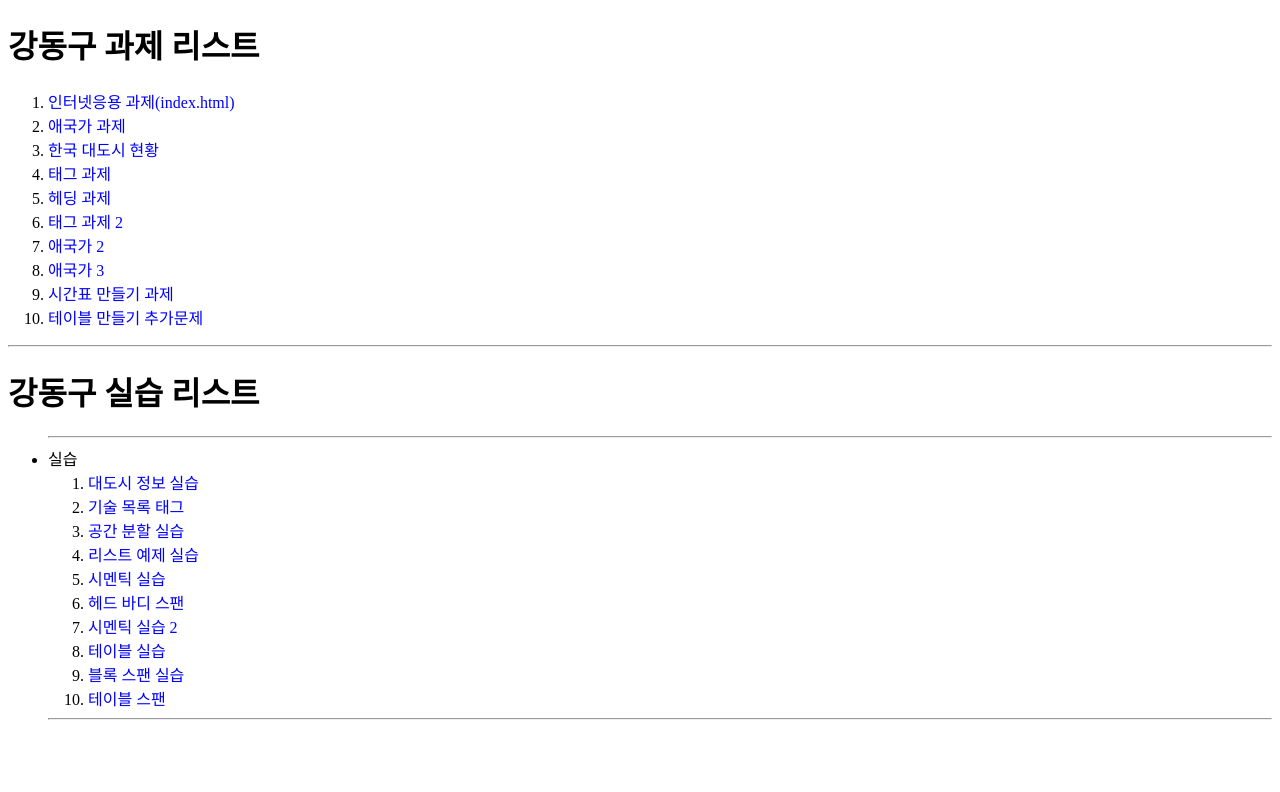
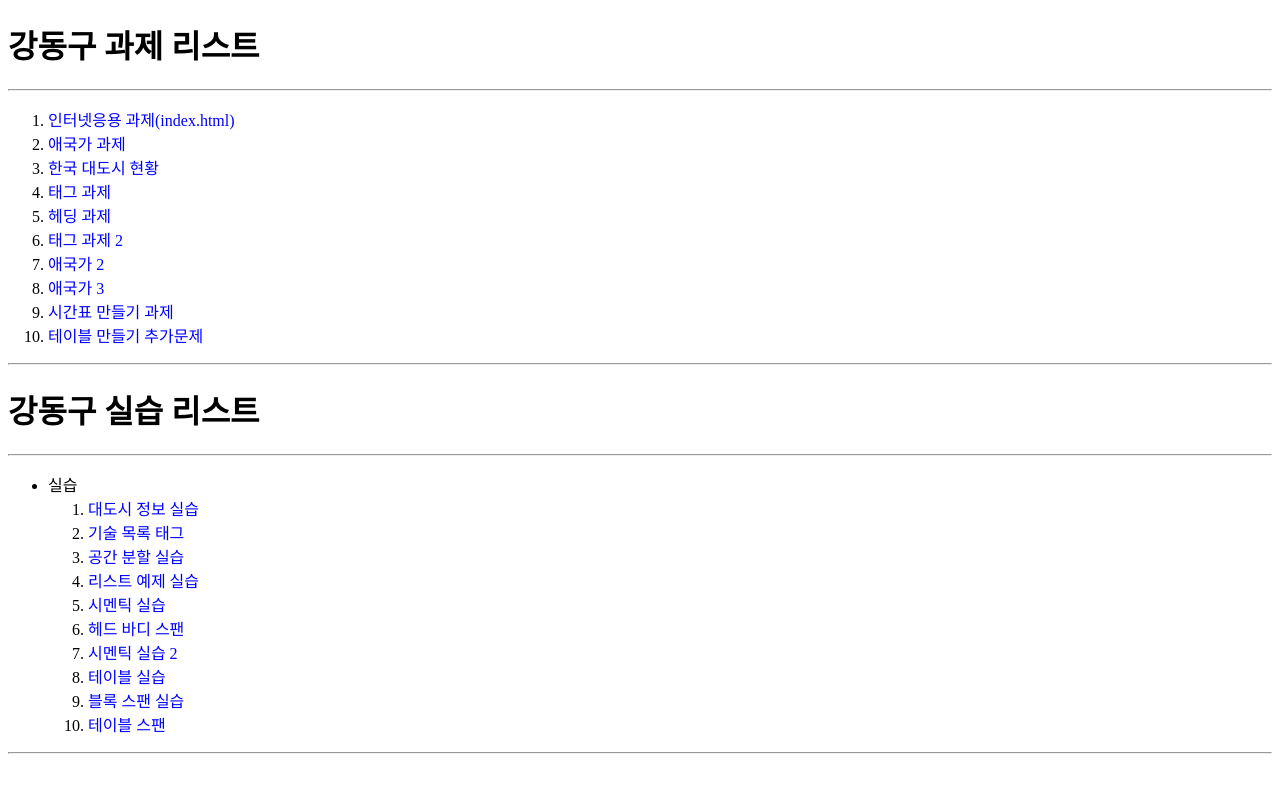
Before and after one commit to donggu5951/donggu5951.github.io, a plain HTML site: page index.html in a window 1280 px wide. Drawn offline with Linux system fonts and the light colour scheme.

Commit message:
Update index.html

```diff
--- a/index.html
+++ b/index.html
@@ -9,7 +9,8 @@ a:hover{tect-decoration:underline;}a:active{color:red;text-decoration:none;}
 </style></head>
 <body>
 <h1>강동구 과제 리스트</h1>
-<ol>
+<hr/>
+  <ol>
 <li><a href="https://donggu5951.github.io/html5/basicHtml4.html">인터넷응용 과제(index.html)</a></li>
   <li><a href="https://donggu5951.github.io/KoreaAnthem.html">애국가 과제</a></li>
   <li><a href="https://donggu5951.github.io/advTable.html">한국 대도시 현황</a></li>
@@ -22,7 +23,8 @@ a:hover{tect-decoration:underline;}a:active{color:red;text-decoration:none;}
   <li><a href="https://donggu5951.github.io/tableHw.html">테이블 만들기 추가문제</a></li>
 </ol><hr/>
 <h1>강동구 실습 리스트</h1>
-<ul><hr/>
+<hr/>
+  <ul>
 <li>실습</li>
 <ol>
 <li><a href="https://donggu5951.github.io/advTable.html">대도시 정보 실습</a></li>
@@ -35,6 +37,7 @@ a:hover{tect-decoration:underline;}a:active{color:red;text-decoration:none;}
   <li><a href="https://donggu5951.github.io/basicTable.html">테이블 실습</a></li>
   <li><a href="https://donggu5951.github.io/divSpan.html">블록 스팬 실습</a></li>
   <li><a href="https://donggu5951.github.io/tableSpan.html">테이블 스팬 </a></li>
-  </ol><hr/>
+  </ol>
   </ul>
+  <hr/>
 </body></html>
```
